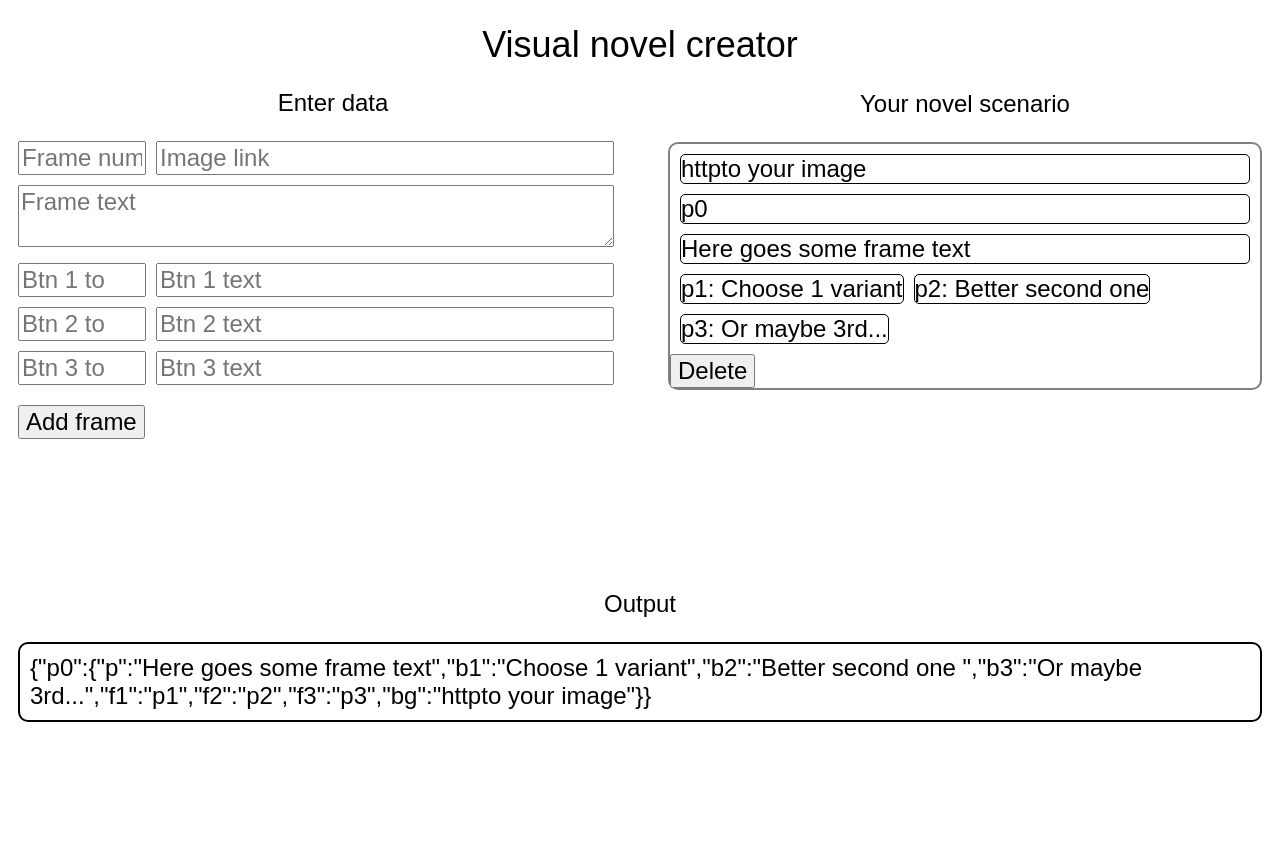
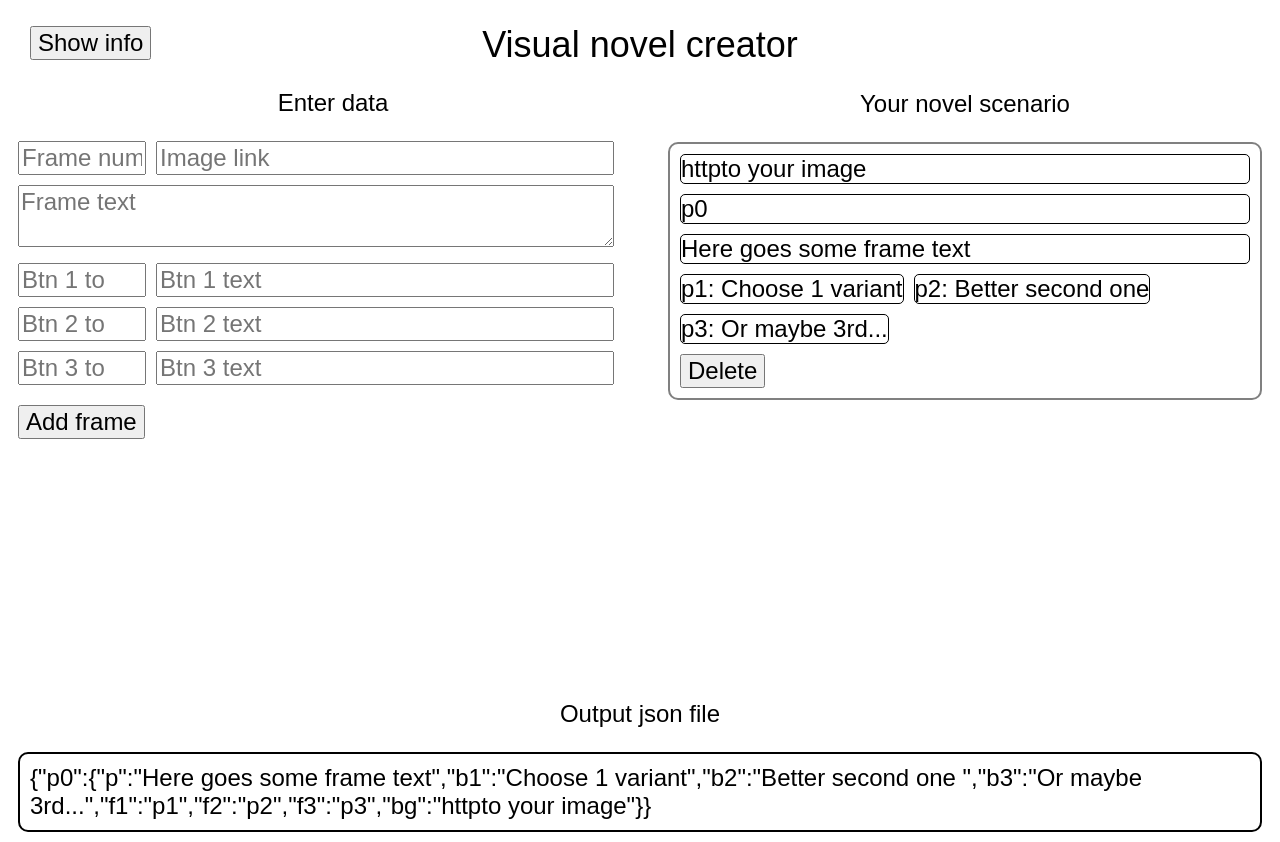
Before and after one commit to cyanidium1/visual-novel-creator, a React (Create React App) app: page / in a window 1280 px wide. Before the commit the page ends 800 px from the top, so only its background shows below. Built offline with nearby package versions, Linux system fonts and the light colour scheme.

Commit message:
1.2 ready-to-work
have fun

```diff
--- a/src/Frame/Frame.module.css
+++ b/src/Frame/Frame.module.css
@@ -16,3 +16,6 @@
     border-radius: 5px;
     margin-left: 10px;
 }
+button {
+    margin: 0 10px 10px 10px;
+}
--- /dev/null
+++ b/src/Instructions/Instructions.jsx
@@ -0,0 +1,27 @@
+import React, { useState } from "react";
+import styles from "./Instructions.module.css";
+
+const Instructions = () => {
+  const [visibility, changeVisibility] = useState("none");
+  const toggleMenu = () => {
+    visibility === "none"
+      ? changeVisibility("block")
+      : changeVisibility("none");
+    console.log(visibility);
+  };
+  return (
+    <div className={styles.box}>
+      <button onClick={toggleMenu}>Show info</button>
+      <p className={styles.text} style={{ display: visibility }}>
+        {" "}
+        А вы думали тут что-то будет?
+        Lorem ipsum dolor sit amet consectetur adipisicing elit. Unde, magnam
+        magni dolore reiciendis similique vitae quam omnis quasi repudiandae
+        quisquam ipsa provident. Neque autem necessitatibus, tenetur reiciendis
+        consequuntur quo hic!{" "}
+      </p>
+    </div>
+  );
+};
+
+export default Instructions;
--- /dev/null
+++ b/src/Instructions/Instructions.module.css
@@ -0,0 +1,11 @@
+.box {
+    position: absolute;
+    top: 26px;
+    left: 20px;
+}
+.text {
+    z-index: 10;
+    border: 2px solid gray;
+    padding: 10px;
+    border-radius: 10px;
+}
--- a/src/Main/Main.jsx
+++ b/src/Main/Main.jsx
@@ -3,6 +3,7 @@ import Create from "../Create/Create";
 import Display from "../Display/Display";
 import styles from "./Main.module.css";
 import Result from "../Result/Result";
+import Instructions from "../Instructions/Instructions";
 
 const Main = () => {
   const [plot, changePlot] = useState([
@@ -30,6 +31,7 @@ const Main = () => {
   return (
     <>
       <h1 className={styles.head}>Visual novel creator</h1>
+      <Instructions />
       <div className={styles.main}>
         <Create updPlot={updPlot} />
         <Display plot={plot} deleteItem={deleteItem} />
--- a/src/Result/Result.jsx
+++ b/src/Result/Result.jsx
@@ -23,7 +23,7 @@ const Result = ({ plot }) => {
   console.log(output);
   return (
     <div className={styles.output}>
-      <h3 className={styles.head}>Output</h3>
+      <h3 className={styles.head}>Output json file</h3>
       <p className={styles.text}>{output}</p>
     </div>
   );
--- a/src/Result/Result.module.css
+++ b/src/Result/Result.module.css
@@ -1,5 +1,5 @@
 .output {
-    margin-top: 200px;
+    margin-top: 300px;
 }
 .head {
     text-align: center;
```
